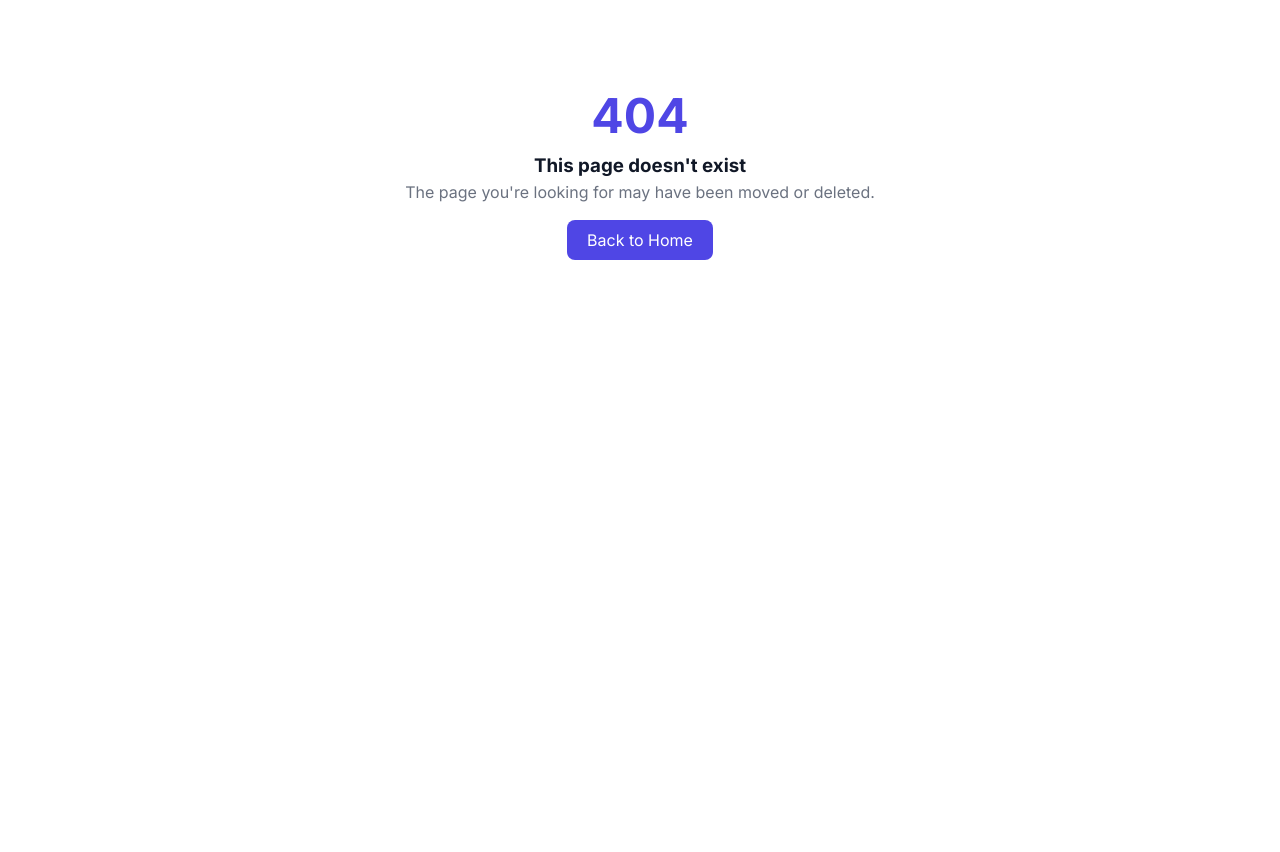
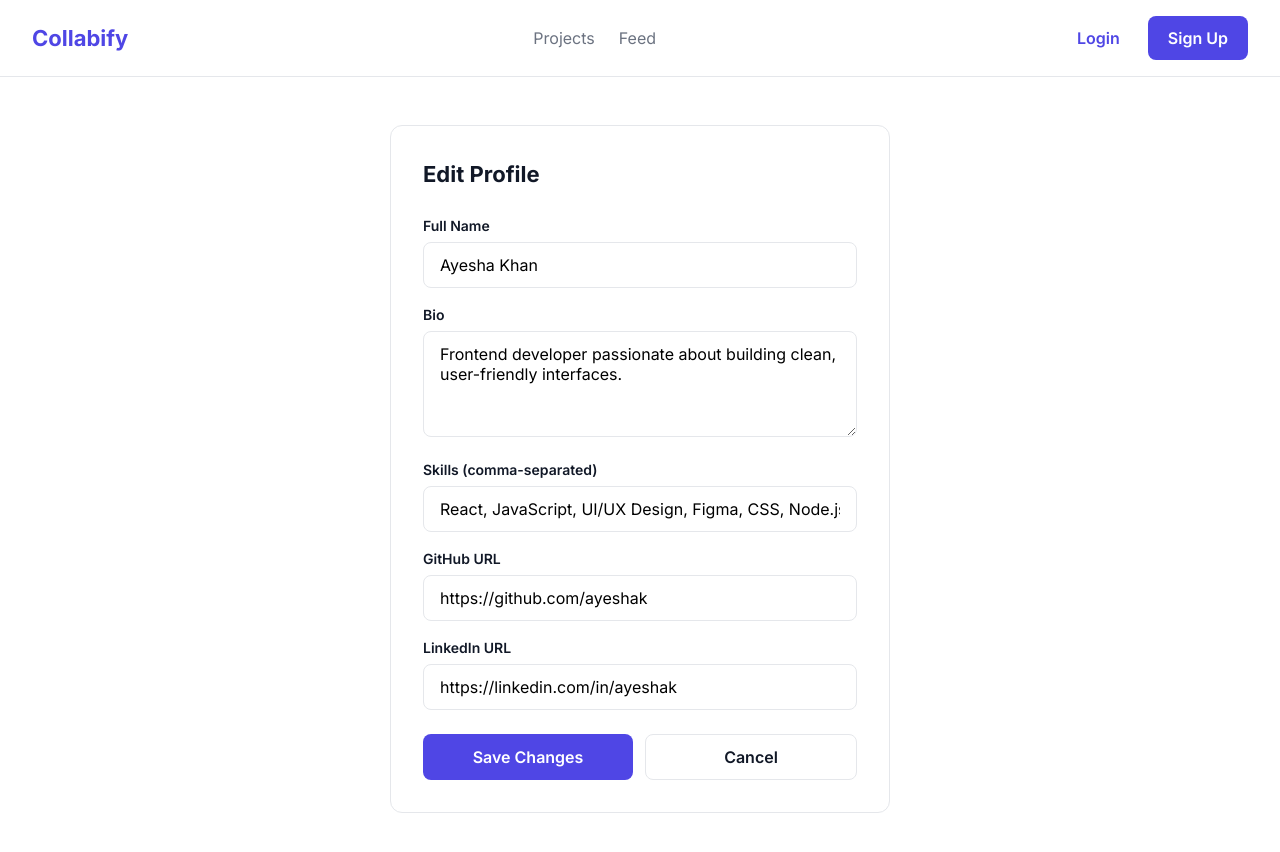
Before and after one commit to Moazam80/collabify, a React (Vite) app in the folder frontend/: page /profile/edit in a window 1280 px wide. Before the commit this address had no page. Shown: the top 852 px of the page. Before the commit the page ends 800 px from the top, so only its background shows below. Built offline with nearby package versions, Linux system fonts and the light colour scheme.

Commit message:
feat: add Edit Profile page with pre-filled form

```diff
--- a/frontend/src/App.jsx
+++ b/frontend/src/App.jsx
@@ -5,6 +5,7 @@ import Register from "./pages/Register";
 import ForgotPassword from "./pages/ForgotPassword";
 import ResetPassword from "./pages/ResetPassword";
 import Profile from "./pages/Profile";
+import EditProfile from "./pages/EditProfile";
 import NotFound from "./pages/NotFound";
 
 function App() {
@@ -17,6 +18,7 @@ function App() {
         <Route path="/forgot-password" element={<ForgotPassword />} />
         <Route path="/reset-password" element={<ResetPassword />} />
         <Route path="/profile" element={<Profile />} />
+        <Route path="/profile/edit" element={<EditProfile />} />
         <Route path="*" element={<NotFound />} />
       </Routes>
     </BrowserRouter>
--- /dev/null
+++ b/frontend/src/pages/EditProfile.jsx
@@ -0,0 +1,185 @@
+import { useState } from "react";
+import { useNavigate } from "react-router-dom";
+import Navbar from "../components/Navbar";
+
+// Pre-filled with existing dummy data — will come from API in Phase 14
+const existingUser = {
+  name: "Ayesha Khan",
+  bio: "Frontend developer passionate about building clean, user-friendly interfaces.",
+  skills: "React, JavaScript, UI/UX Design, Figma, CSS, Node.js",
+  githubUrl: "https://github.com/ayeshak",
+  linkedinUrl: "https://linkedin.com/in/ayeshak",
+};
+
+function EditProfile() {
+  const navigate = useNavigate();
+  const [formData, setFormData] = useState(existingUser);
+  const [loading, setLoading] = useState(false);
+  const [success, setSuccess] = useState(false);
+
+  function handleChange(e) {
+    setFormData({ ...formData, [e.target.name]: e.target.value });
+  }
+
+  function handleSubmit(e) {
+    e.preventDefault();
+    setLoading(true);
+    setSuccess(false);
+    console.log("Profile update:", formData);
+
+    // Simulating save delay (real API call comes in Phase 14)
+    setTimeout(() => {
+      setLoading(false);
+      setSuccess(true);
+    }, 1000);
+  }
+
+  const inputStyle = {
+    width: "100%",
+    padding: "12px 16px",
+    border: "1px solid var(--color-border)",
+    borderRadius: "var(--radius-sm)",
+    fontSize: "var(--font-size-base)",
+    fontFamily: "inherit",
+  };
+
+  const labelStyle = {
+    display: "block",
+    fontSize: "var(--font-size-small)",
+    fontWeight: "600",
+    marginBottom: "6px",
+  };
+
+  return (
+    <div>
+      <Navbar />
+      <div style={{ display: "flex", justifyContent: "center", padding: "48px 24px" }}>
+        <form
+          onSubmit={handleSubmit}
+          style={{
+            width: "100%",
+            maxWidth: "500px",
+            border: "1px solid var(--color-border)",
+            borderRadius: "var(--radius-md)",
+            padding: "32px",
+          }}
+        >
+          <h2 style={{ fontSize: "var(--font-size-h3)", marginBottom: "24px" }}>
+            Edit Profile
+          </h2>
+
+          {success && (
+            <div
+              style={{
+                background: "#DCFCE7",
+                border: "1px solid var(--color-success)",
+                color: "#166534",
+                padding: "12px 16px",
+                borderRadius: "var(--radius-sm)",
+                fontSize: "var(--font-size-small)",
+                marginBottom: "16px",
+              }}
+            >
+              ✅ Profile updated successfully.
+            </div>
+          )}
+
+          <div style={{ marginBottom: "16px" }}>
+            <label style={labelStyle}>Full Name</label>
+            <input
+              type="text"
+              name="name"
+              value={formData.name}
+              onChange={handleChange}
+              required
+              style={inputStyle}
+            />
+          </div>
+
+          <div style={{ marginBottom: "16px" }}>
+            <label style={labelStyle}>Bio</label>
+            <textarea
+              name="bio"
+              value={formData.bio}
+              onChange={handleChange}
+              rows={4}
+              style={{ ...inputStyle, resize: "vertical" }}
+            />
+          </div>
+
+          <div style={{ marginBottom: "16px" }}>
+            <label style={labelStyle}>Skills (comma-separated)</label>
+            <input
+              type="text"
+              name="skills"
+              value={formData.skills}
+              onChange={handleChange}
+              style={inputStyle}
+              placeholder="React, Python, Figma"
+            />
+          </div>
+
+          <div style={{ marginBottom: "16px" }}>
+            <label style={labelStyle}>GitHub URL</label>
+            <input
+              type="url"
+              name="githubUrl"
+              value={formData.githubUrl}
+              onChange={handleChange}
+              style={inputStyle}
+            />
+          </div>
+
+          <div style={{ marginBottom: "24px" }}>
+            <label style={labelStyle}>LinkedIn URL</label>
+            <input
+              type="url"
+              name="linkedinUrl"
+              value={formData.linkedinUrl}
+              onChange={handleChange}
+              style={inputStyle}
+            />
+          </div>
+
+          <div style={{ display: "flex", gap: "12px" }}>
+            <button
+              type="submit"
+              disabled={loading}
+              style={{
+                flex: 1,
+                background: "var(--color-primary)",
+                color: "#fff",
+                padding: "12px",
+                borderRadius: "var(--radius-sm)",
+                fontWeight: "600",
+                fontSize: "var(--font-size-base)",
+                opacity: loading ? 0.6 : 1,
+                cursor: loading ? "not-allowed" : "pointer",
+              }}
+            >
+              {loading ? "Saving..." : "Save Changes"}
+            </button>
+            <button
+              type="button"
+              onClick={() => navigate("/profile")}
+              style={{
+                flex: 1,
+                background: "transparent",
+                border: "1px solid var(--color-border)",
+                color: "var(--color-text-primary)",
+                padding: "12px",
+                borderRadius: "var(--radius-sm)",
+                fontWeight: "600",
+                fontSize: "var(--font-size-base)",
+              }}
+            >
+              Cancel
+            </button>
+          </div>
+        </form>
+      </div>
+    </div>
+  );
+}
+
+export default EditProfile;
```
